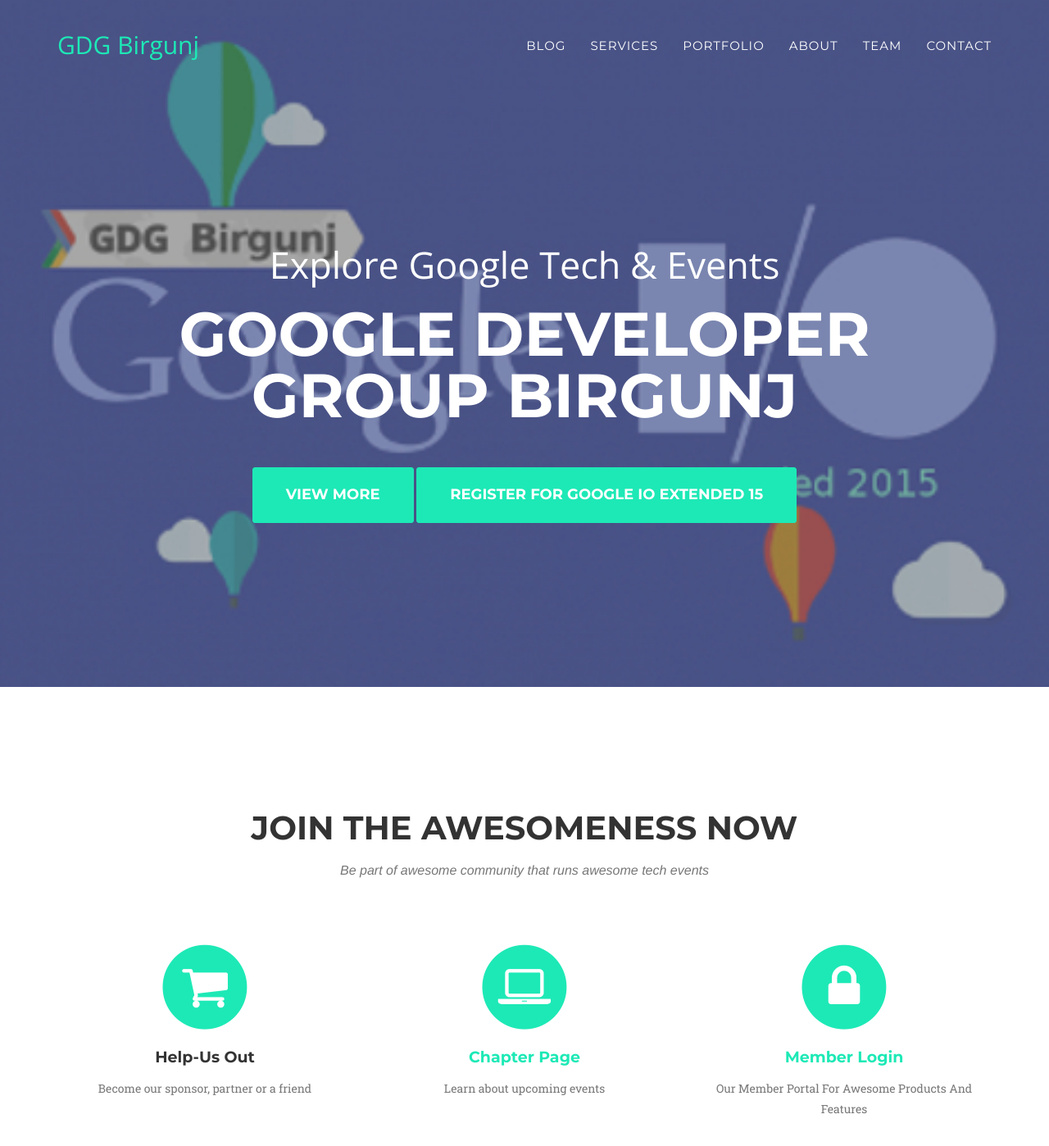
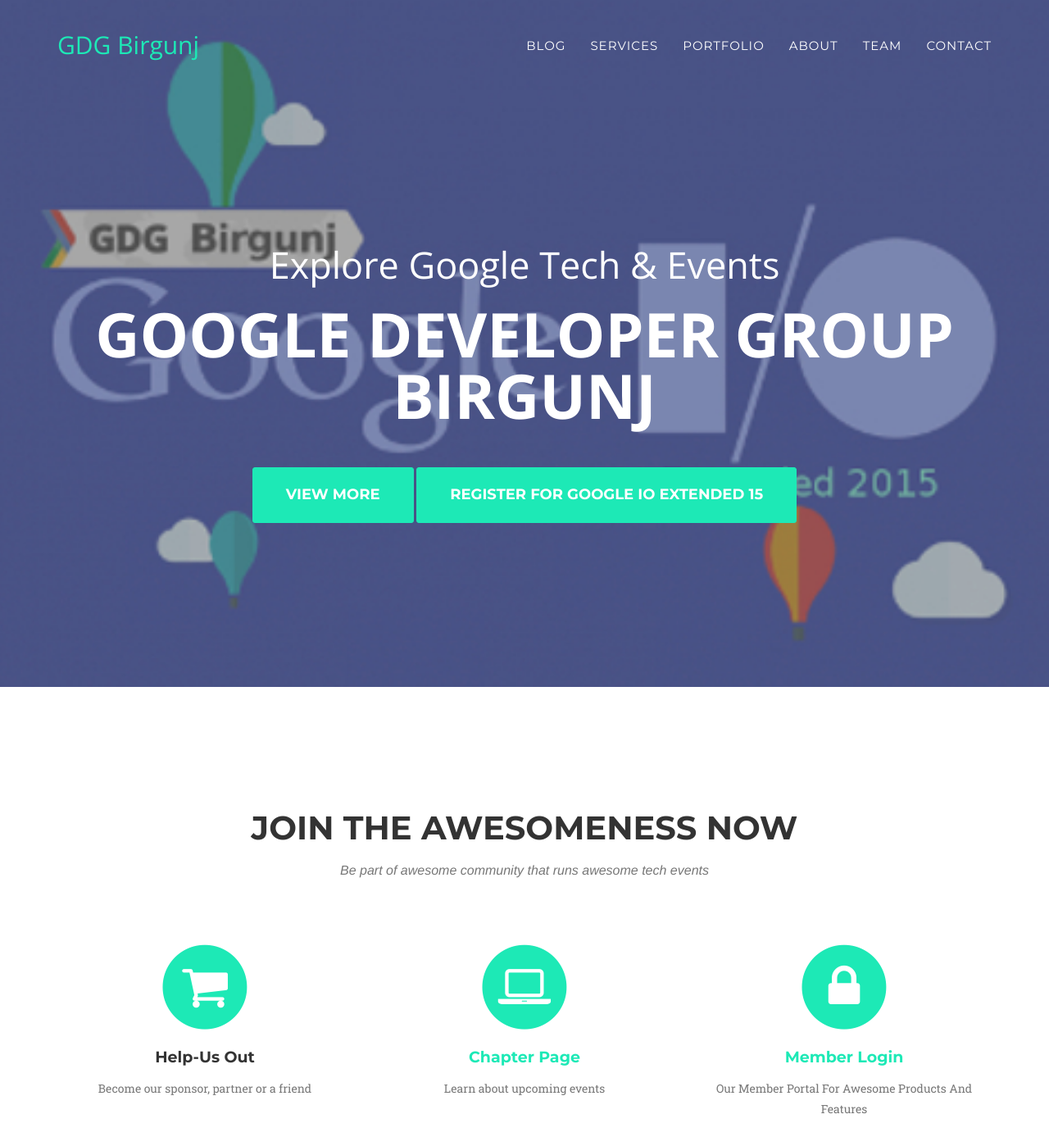
Before and after one commit to gdgbirgunj/gdgbirgunj.org, a Jekyll site: the page built from index.html, in a window 1280 px wide and 1400 px high. Shown: the whole window at 82% size. Built offline with Jekyll 4.4.1, drawn with Linux system fonts in a browser that asks for light colours; some web fonts are replaced.

Commit message:
updated cover

```diff
--- a/_includes/css/agency.css
+++ b/_includes/css/agency.css
@@ -291,7 +291,7 @@
 header .intro-text .intro-heading {
     margin-bottom: 25px;
     text-transform: uppercase;
-    font-family: Montserrat,"Helvetica Neue",Helvetica,Arial,sans-serif;
+    font-family: 'Open Sans', sans-serif;
     font-size: 50px;
     font-weight: 700;
     line-height: 50px;
@@ -314,7 +314,7 @@
     header .intro-text .intro-heading {
         margin-bottom: 50px;
         text-transform: uppercase;
-        font-family: Montserrat,"Helvetica Neue",Helvetica,Arial,sans-serif;
+       font-family: 'Open Sans', sans-serif;
         font-size: 75px;
         font-weight: 700;
         line-height: 75px;
```
